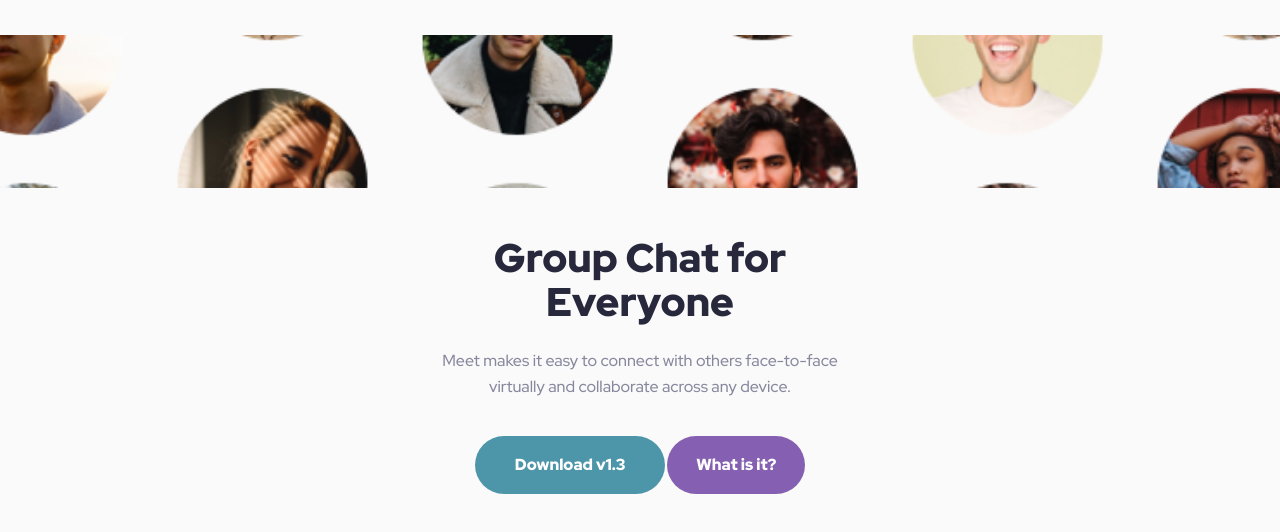
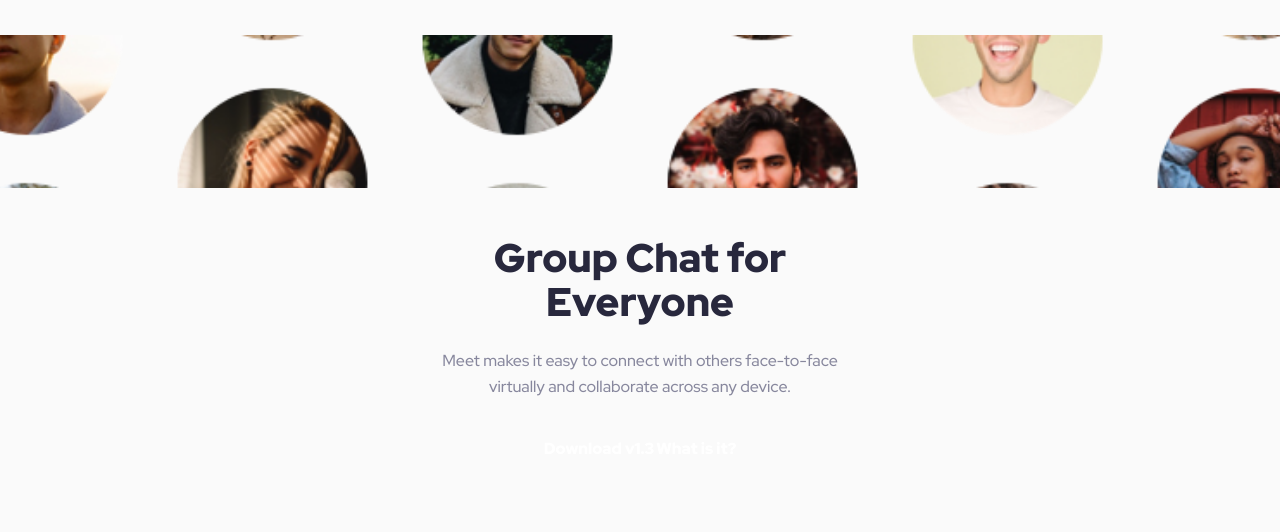
Before and after one commit to sgrazys/12_meet-landing-page, a website: page index.html in a window 1280 px wide. Shown: the part 94-626 px from the top of the page. Drawn offline with Linux system fonts and the light colour scheme.

Commit message:
left only base style of btn

```diff
--- a/css/components/buttons.css
+++ b/css/components/buttons.css
@@ -10,26 +10,3 @@
 	border-radius: 29px;
 	transition: all 0.3s;
 }
-
-.download:link,
-.download:visited {
-	background-color: var(--color-primary-1);
-	max-width: 19.3rem;
-	padding: 1em 2.5em;
-}
-.download:hover,
-.download:active {
-	background-color: var(--color-secondary-1);
-}
-
-.what-is-it:link,
-.what-is-it:visited {
-	max-width: 13.9rem;
-	background-color: var(--color-primary-2);
-	padding: 1em 1.8em;
-}
-
-.what-is-it:hover,
-.what-is-it:active {
-	background-color: var(--color-secondary-2);
-}
```
